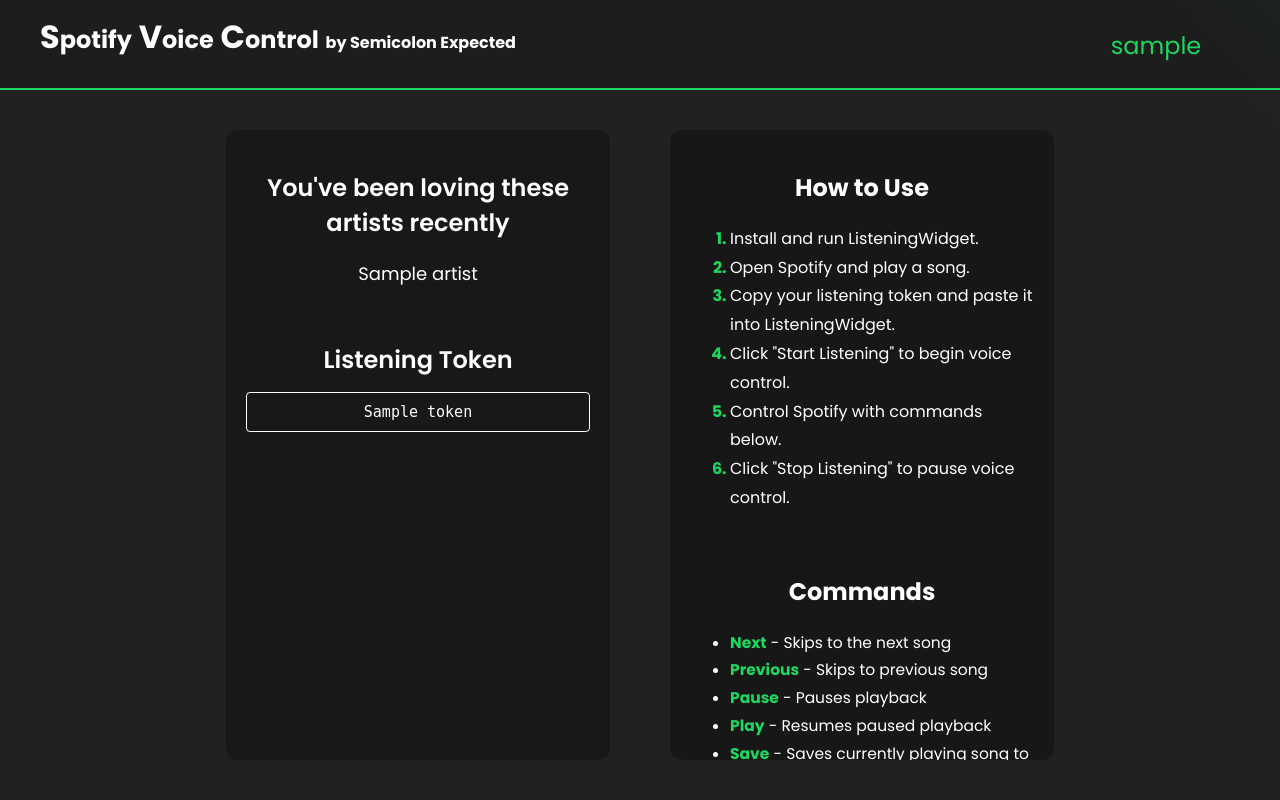
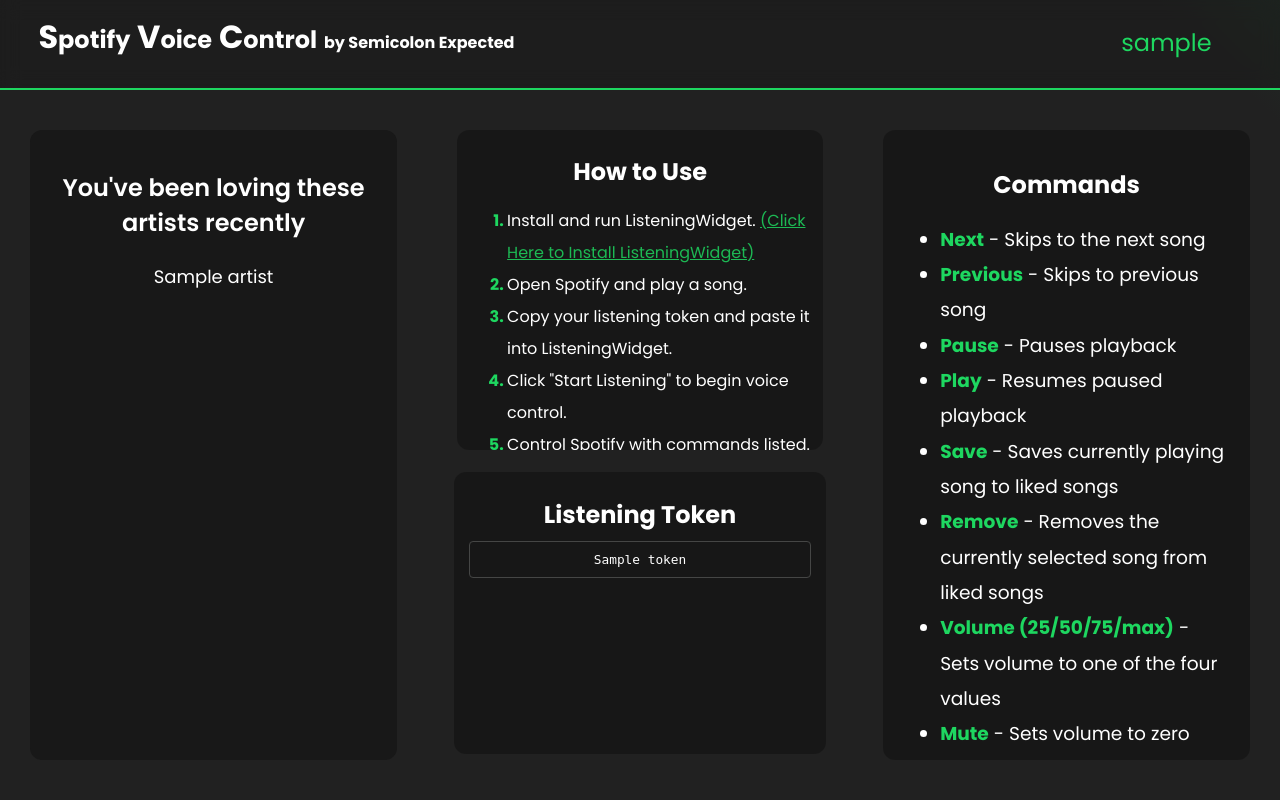
Before and after one commit to angellsoliss/semicolonExpected_deployment, a Flask app: template templates/functionality.html in a window 1280 px wide. Run offline with Flask 3, Linux system fonts and the light colour scheme; the template is opened without the code that fills it: most values are stand-ins (such as "Sample title", 1, 10 or a date in 2020).

Commit message:
changes from gitlab

```diff
--- a/static/css/main.css
+++ b/static/css/main.css
@@ -21,6 +16,48 @@
 }
 
 .artists-box::-webkit-scrollbar-thumb:hover{
+    background:rgba(113, 113, 113, 1)
+}
+
+.ListeningBox::-webkit-scrollbar{
+    scrollbar-width: thin;
+}
+
+.ListeningBox::-webkit-scrollbar-thumb{
+    cursor: pointer;
+    background:rgba(113, 113, 113, 0.7);
+
+}
+
+.ListeningBox::-webkit-scrollbar-thumb:hover{
+    background:rgba(113, 113, 113, 1)
+}
+
+.howToBox::-webkit-scrollbar{
+    scrollbar-width: thin;
+}
+
+.howToBox::-webkit-scrollbar-thumb{
+    cursor: pointer;
+    background:rgba(113, 113, 113, 0.7);
+
+}
+
+.howToBox::-webkit-scrollbar-thumb:hover{
+    background:rgba(113, 113, 113, 1)
+}
+
+.mycontainer::-webkit-scrollbar{
+    scrollbar-width: thin;
+}
+
+.mycontainer::-webkit-scrollbar-thumb{
+    cursor: pointer;
+    background:rgba(113, 113, 113, 0.7);
+
+}
+
+.mycontainer::-webkit-scrollbar-thumb:hover{
     background:rgba(113, 113, 113, 1)
 }
 
@@ -41,17 +78,35 @@ body {
     color: white;
     margin: 0;
     overflow-x: hidden; /* hide horizontal scrollbar*/
+    overflow-y: hidden;
 }
 
 /*meant for the gradient effect on homepage*/
 .homeWrap{
-    margin-top: -3.4em;
-    min-height: 85.6vh;
+   display: flex;
+    min-height: 100vh;
     /*padding-top: 100px; /* account for top bar height */
     background: linear-gradient(45deg, #1db954, #212121, #212121, #1db954);
     background-size: 300% 300%;
     animation: color 25s ease-in-out infinite;
+    overflow-y: none;
 }
+
+.head{
+    background-color:rgba(0, 0, 0, 1); /* semi-transparent background */
+    margin-top: -.5em;
+    border-bottom: 2px solid #1ED760;
+    color: white;
+    padding-bottom: .7vb;
+    padding-left: 3vw;
+    text-align: left;
+    width: 100%;
+    position: fixed;
+    z-index: 1000;
+    backdrop-filter: blur(10px); /* frosted glass effect */
+    -webkit-backdrop-filter: blur(10px);
+}
+
 
 /* bar at top of screen that displays currently logged in user */
 .top-bar {
@@ -70,14 +125,24 @@ body {
 
 }
 
-.edit{
+.HowToButton{
     position: absolute;
-    top: 20px;  /* Set it to the top */
-    right: 40px; /* Align it to the right edge */
+    top: 18px;  /* Set it to the top */
+    right: 580px; /* Align it to the right edge */
     text-align: center;
     font-size: 24px;
     padding: 10px 28px;
     margin: 0.2em;
+}
+
+.edit{
+    position: absolute;
+    top:2.5vh;  /* Set it to the top */
+    right: 5vh; /* Align it to the right edge */
+    text-align: center;
+    font-size: 24px;
+    padding: 1.25vh 2.6vh ;
+    margin: 0.2vh;
 }
 
 .top-bar h1{
@@ -114,7 +179,7 @@ body {
 
 .artists-box li {
     font-size: 18px;
-    line-height: 1.2em;
+    line-height: 1.6em;
     padding: 8px 10px;
     margin: 5px 0;
     transition: all 0.3s ease;
@@ -160,15 +214,16 @@ body {
     background-color: rgba(21, 21, 21, 0.7);
     border: 4px rgba(21, 21, 21, 0.7);
     border-radius: 12px;
-    padding: 20px;
+    padding: 17px;
     width: 30vw;
     margin: 30px;
     position: sticky;
-    top: 80px; /* adjust based on layout */
+    top: 10vh; /* adjust based on layout */
     height: calc(100vh - 170px); /* limit height of artists box to take up vertical length of window accounting for .topbar */
     overflow-y: auto; /* enable scrolling */
     color: white;
     text-align: center;
+
 }
 
 .mycontainer h2{
@@ -176,20 +231,22 @@ body {
 }
 
 .mycontainer ul{
-    font-size: 15.5px;
+    font-size: 18.6px;
     text-align: left;
-    line-height: 1.8;
+    line-height: 1.9;
 }
 
-.mycontainer ol{
+.howToBox ol{
     text-align: left;
-    line-height: 1.8;
+    line-height: 2;
+
 }
 
-.mycontainer ol li::marker{
+.howToBox ol li::marker{
     color: #1ED760;
     font-weight: bold;
 }
+
 
 @keyframes color{
     0%{
@@ -205,29 +262,13 @@ body {
     }
 }
 
-.head{
-    margin: 1.5em;
-    margin-top: -.5em;
-    padding-left: 1em;
-    position: relative;
-}
 
-.token-box {
-    padding: 10px;
-    word-wrap: break-word;
-    overflow-wrap: break-word;
-    border-radius: 4px;
-    font-family: monospace;
-    font-size: 15px;
-    border: 1px solid white;
-    white-space: pre-wrap;
-}
 
 
 .pill{
     position: absolute;
-    top: 0;  /* Set it to the top */
-    right: 20px; /* Align it to the right edge */
+    top: 3.2vh;  /* Set it to the top */
+    right: 4vw; /* Align it to the right edge */
     background-color: #1ED760;
     text-align: center;
     font-size: 20px;
@@ -396,4 +462,66 @@ selector {
 
 .edit .dropdown a:hover{
     background-color: #1db954;
+    transition: .4s;
 }
+
+.howToBox{
+    background-color: rgba(21, 21, 21, 0.7);
+    border: 4px rgba(21, 21, 21, 0.7);
+    border-radius: 12px;
+    padding: 10px;
+    width: 30vw;
+    margin: 30px;
+    height: 40vh;
+    position: sticky;
+    text-align: center;
+    overflow-y: auto;
+}
+
+.howToBox a {
+    color: #1db954;
+}
+
+.howToBox a:hover {
+    color: #ff6600;
+}
+
+.howToBox h2{
+    margin-top: 14px;
+    margin-bottom: 10px;
+}
+
+.token-box {
+    padding: 10px;
+    word-wrap: break-word;
+    overflow-wrap: break-word;
+    border-radius: 4px;
+    font-family: monospace;
+    font-size: 15px;
+    border: 1px solid #454645;
+    white-space: pre-wrap;
+}
+
+
+.ListeningBox{
+    background-color: rgba(21, 21, 21, 0.7);
+    border: 4px rgba(21, 21, 21, 0.7);
+    border-radius: 12px;
+    padding: 15px;
+    width: 29vw;
+    margin-top: 46.5vh;
+    height: 35.2vh;
+    position: fixed;
+    text-align: center;
+    padding-top: -10px;
+    overflow-y: auto;
+}
+
+.ListeningBox h2{
+    margin-top: 10px;
+    margin-bottom: -4px;
+}
+
+.ListeningBox p{
+    font-size: 1vw;
+}
--- a/templates/base.html
+++ b/templates/base.html
@@ -4,6 +4,7 @@
     <meta charset="UTF-8">
     <meta name="viewport" content="width=device-width, initial-scale=1.0">
     <meta http-equiv="X-UA-Compatible" content="ie=edge">
+    <link rel="shortcut icon" href="{{ url_for('static', filename='favicon.ico') }}">
     <link rel="stylesheet" href="{{ url_for('static', filename='css/main.css') }}">
     {% block head %}{% endblock %}
 </head>
--- a/templates/functionality.html
+++ b/templates/functionality.html
@@ -36,22 +36,24 @@
                 {% endfor %}
             </ol>
         <br>
-        <h2>Listening Token</h2>
-        <p class="token-box">{{ token }}</p>
+
+    </div>
+
+    <div class="howToBox">
+        <h2>How to Use</h2>
+        <ol>
+            <li>Install and run ListeningWidget. <a href="https://drive.google.com/uc?export=download&id=13rCErYNqlR_7qpgTmO0dMwQHndEeI_ob" target="_blank">(Click Here to Install ListeningWidget)</a></li>
+            <li>Open Spotify and play a song.</li>
+            <li>Copy your listening token and paste it into ListeningWidget.</li>
+            <li>Click "Start Listening" to begin voice control.</li>
+            <li>Control Spotify with commands listed.</li>
+            <li>Click "Stop Listening" to pause voice control.</li>
+        </ol>
+
     </div>
 
     <!--Commands -->
     <div class="mycontainer">
-        <h2>How to Use</h2>
-        <ol>
-            <li>Install and run ListeningWidget.</li>
-            <li>Open Spotify and play a song.</li>
-            <li>Copy your listening token and paste it into ListeningWidget.</li>
-            <li>Click "Start Listening" to begin voice control.</li>
-            <li>Control Spotify with commands below.</li>
-            <li>Click "Stop Listening" to pause voice control.</li>
-        </ol>
-            <br>
             <h2>Commands</h2>
             <ul>
                 <li><span class="emphasize">Next</span> - Skips to the next song</li>
@@ -64,10 +66,16 @@
                 <li><span class="emphasize">Mute</span> - Sets volume to zero</li>
                 <li><span class="emphasize">Shuffle</span> - Enables song shuffling</li>
                 <li><span class="emphasize">Order</span> - Disables shuffling</li>
-                <li><span class="emphasize">Repeat</span> - Loops the song currently playing</li>
+                <li><span class="emphasize">Repeat</span> - Enables song repeating</li>
                 <li><span class="emphasize">Continue</span> - Disables the loop enabled by the Repeat command</li>
             </ul>
         </p>
     </div>
+
+   <div class="ListeningBox">
+    <h2>Listening Token</h2>
+        <p class="token-box">{{ token }}</p>
+   </div>
+
 </div>
 {% endblock %}
--- a/templates/index.html
+++ b/templates/index.html
@@ -11,7 +11,7 @@
           <input class="pill" type="submit" value="Log In">
         </form>
 
-        <hr style="margin-left:-2em;margin-right:-1em;height:2px;border-width:0;color:#1ED760;background-color:#1ED760;">
+
 
     </h1>
 
```
Also changed, not shown: other parts of static/css/main.css (+37 -28 lines), static/favicon.ICO (added).
